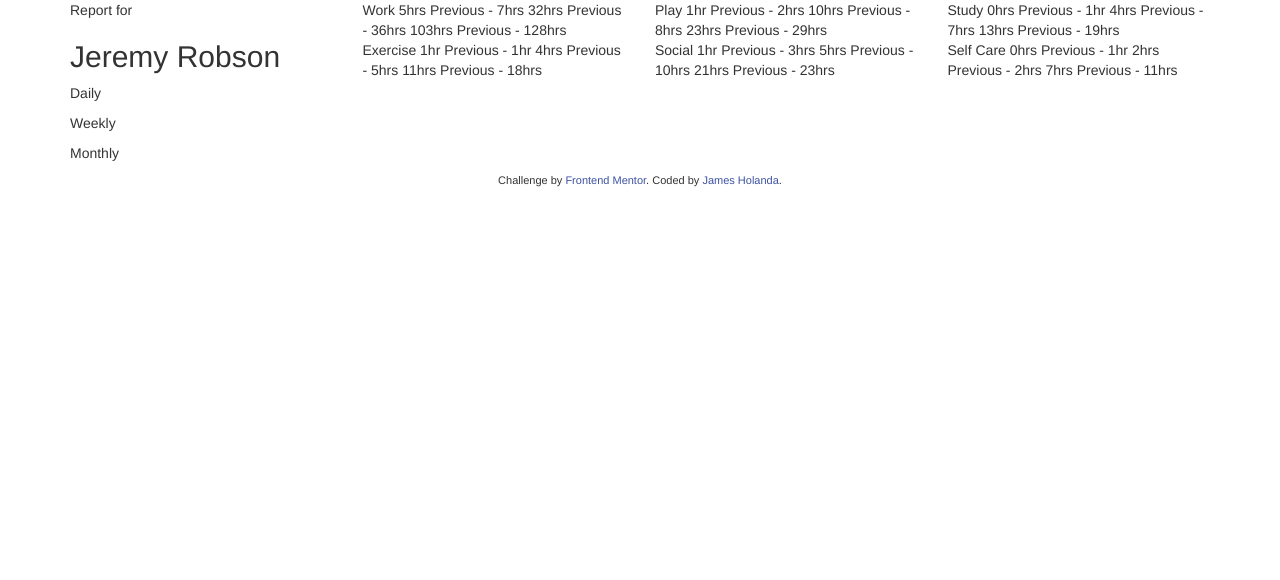
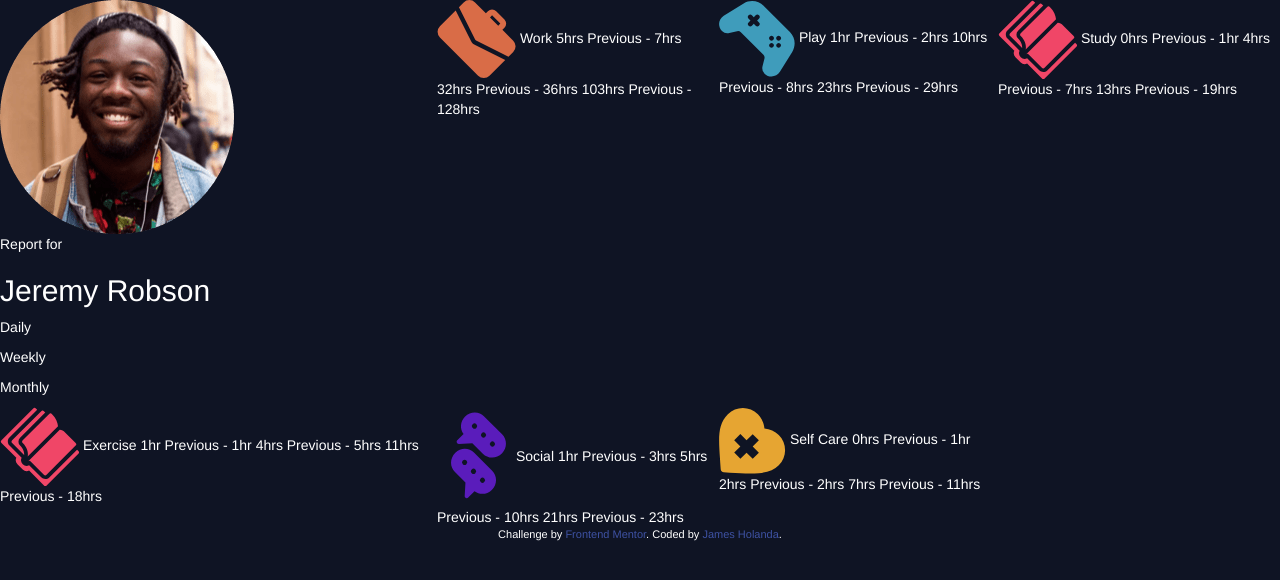
Before and after one commit to jameshsousa/Time-tracking-dashboard, a plain HTML site: page src/index.html in a window 1280 px wide. Drawn offline with nearby package versions, Linux system fonts and the light colour scheme.

Commit message:
updated the project

```diff
--- a/src/index.html
+++ b/src/index.html
@@ -8,6 +8,7 @@
     <link rel="stylesheet" href="https://maxcdn.bootstrapcdn.com/bootstrap/3.4.1/css/bootstrap.min.css">
     <script src="https://ajax.googleapis.com/ajax/libs/jquery/3.6.3/jquery.min.js"></script>
     <script src="https://maxcdn.bootstrapcdn.com/bootstrap/3.4.1/js/bootstrap.min.js"></script>
+    <link rel="stylesheet" href="style.css">
 
     <title>Frontend Mentor | Time tracking dashboard</title>
 
@@ -19,11 +20,10 @@
   </head>
   <body>
 
-    <div class="container">
+    <div class="grid-container">
 
-      <div class="row">
-        <div class="col-lg-3">
       <div class="text">
+        <img src="images/image-jeremy.png">
         <p>Report for</p>
         <h2>Jeremy Robson</h2>
 
@@ -32,11 +32,10 @@
         <p>Monthly</p>
 
       </div>
-        </div>
 
-        <div class="col-lg-3">
-          <div class="text">
 
+      <div class="person">
+        <img src="images/icon-work.svg">
             Work
             5hrs <!-- daily -->
             Previous - 7hrs <!-- daily -->
@@ -44,14 +43,10 @@
             Previous - 36hrs <!-- weekly -->
             103hrs <!-- monthly -->
             Previous - 128hrs <!-- monthly -->
-
-
-          </div>
         </div>
 
-
-        <div class="col-lg-3">
-          <div class="text">
+        <div class="play">
+            <img src="images/icon-play.svg">
             Play
             1hr <!-- daily -->
             Previous - 2hrs <!-- daily -->
@@ -59,13 +54,12 @@
             Previous - 8hrs <!-- weekly -->
             23hrs <!-- monthly -->
             Previous - 29hrs <!-- monthly -->
-
-          </div>
         </div>
 
 
-        <div class="col-lg-3">
-          <div class="text">
+
+        <div class="study">
+            <img src="images/icon-study.svg">
             Study
             0hrs <!-- daily -->
             Previous - 1hr <!-- daily -->
@@ -74,11 +68,11 @@
             13hrs <!-- monthly -->
             Previous - 19hrs <!-- monthly -->
         </div>
-        </div>
 
 
-        <div class="col-lg-3">
-          <div class="text">
+
+        <div class="exercise">
+            <img src="images/icon-study.svg">
             Exercise
             1hr <!-- daily -->
             Previous - 1hr <!-- daily -->
@@ -86,13 +80,11 @@
             Previous - 5hrs <!-- weekly -->
             11hrs <!-- monthly -->
             Previous - 18hrs <!-- monthly -->
-
-          </div>
         </div>
 
 
-        <div class="col-lg-3">
-          <div class="text">
+        <div class="social">
+            <img src="images/icon-social.svg">
             Social
             1hr <!-- daily -->
             Previous - 3hrs <!-- daily -->
@@ -101,11 +93,9 @@
             21hrs <!-- monthly -->
             Previous - 23hrs <!-- monthly -->
         </div>
-        </div>
 
-
-        <div class="col-lg-3">
-          <div class="text">
+        <div class="self-care">
+            <img src="images/icon-self-care.svg">
             Self Care
             0hrs <!-- daily -->
             Previous - 1hr <!-- daily -->
@@ -113,8 +103,6 @@
             Previous - 2hrs <!-- weekly -->
             7hrs <!-- monthly -->
             Previous - 11hrs <!-- monthly -->
-           </div>
-        </div>
         </div>
   </div>
 
--- /dev/null
+++ b/src/style.css
@@ -0,0 +1,9 @@
+body {
+    background-color: hsl(226, 43%, 10%);
+    color: white;
+}
+
+.grid-container {
+    display: grid;
+    grid-template-columns: auto auto auto auto;
+}
```
Lines whose indentation alone changed are shown as unchanged.
